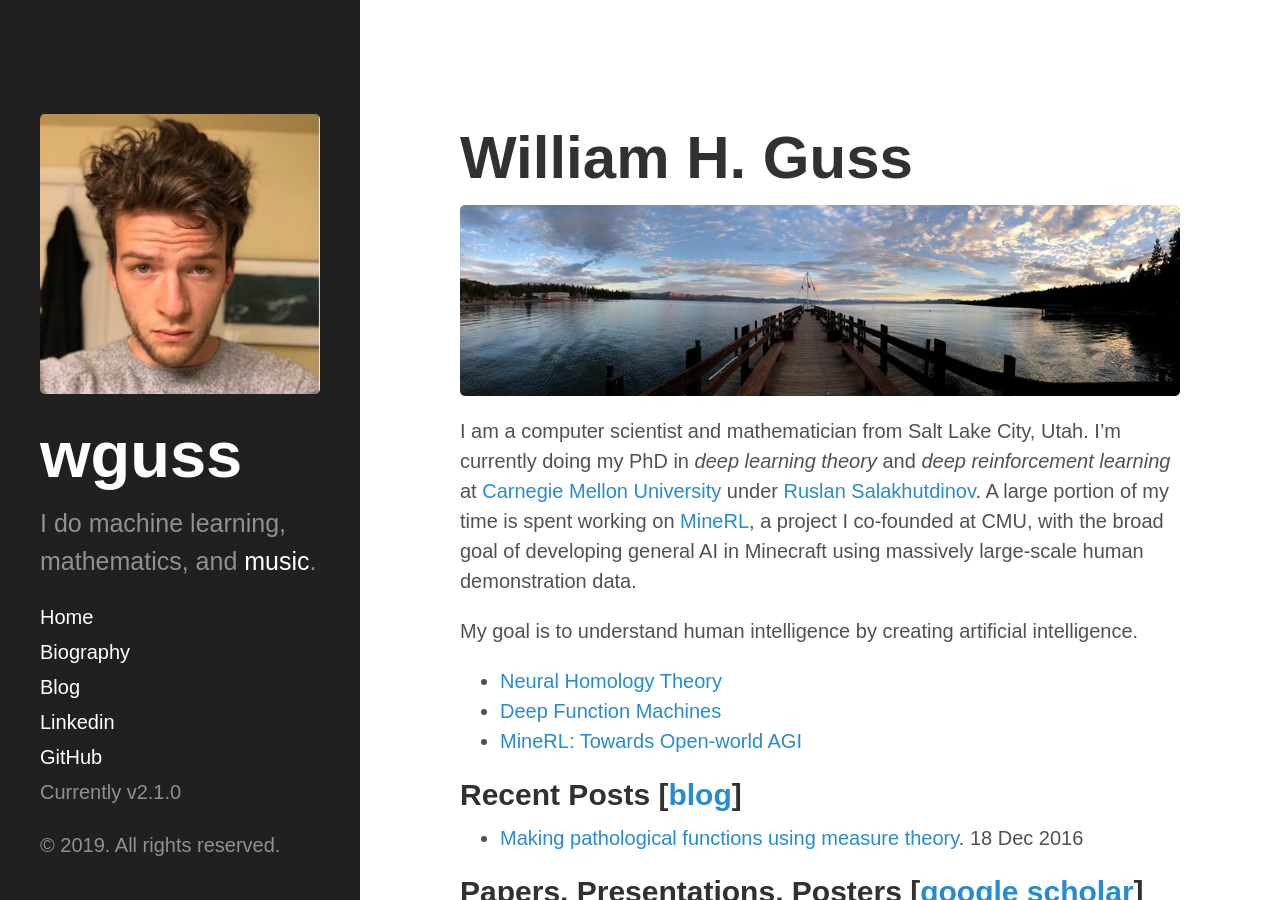
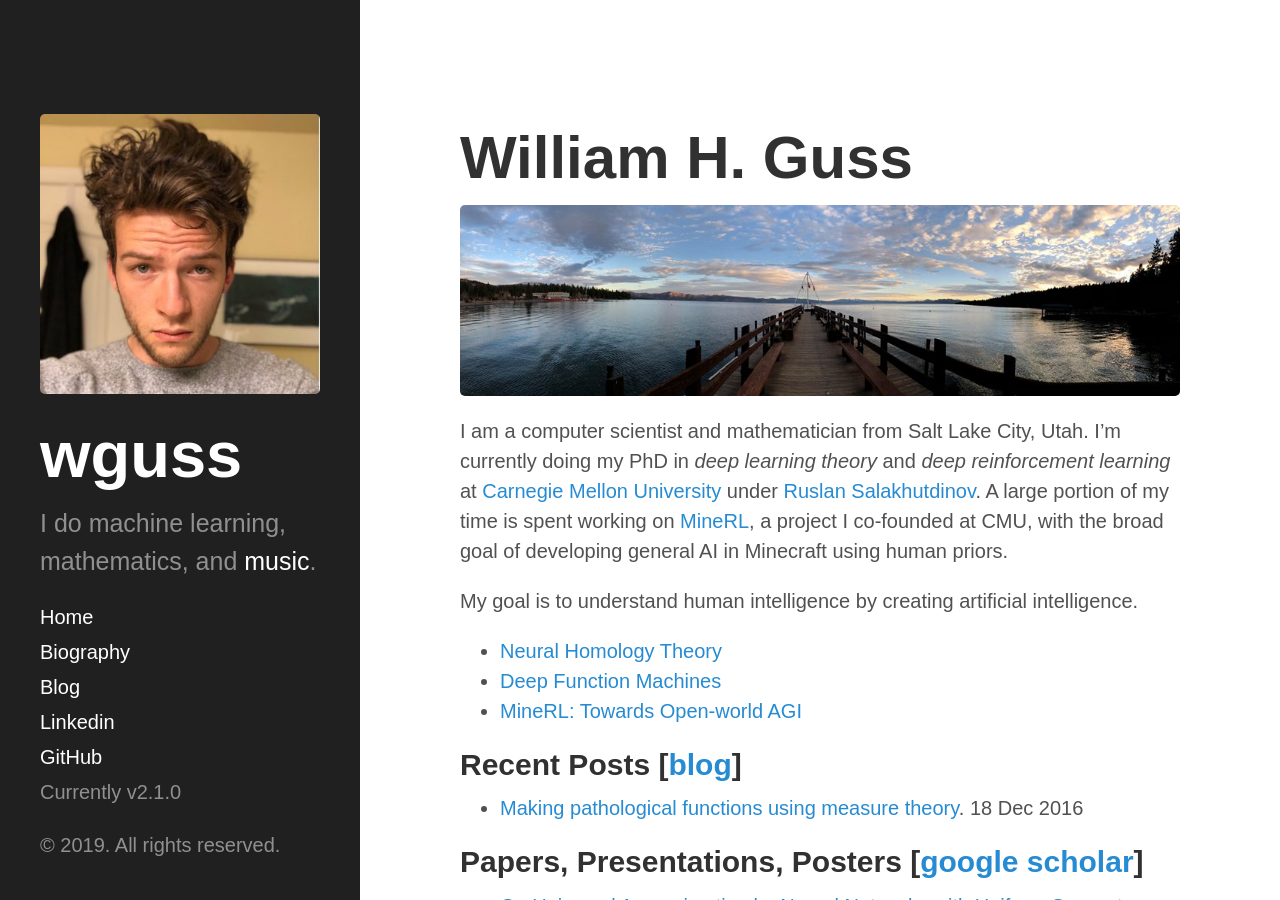
Before and after one commit to MadcowD/web, a Jekyll site: the page built from index.md, in a window 1280 px wide and 900 px high. Built offline with Jekyll 4.4.1, drawn with Linux system fonts in a browser that asks for light colours; some web fonts are replaced; our own code applies the rules of GitHub Pages for plain Markdown files.

Commit message:
Update index.md

```diff
--- a/index.md
+++ b/index.md
@@ -7,7 +7,7 @@
 # William H. Guss
 
 <img src="/public/home_banner.jpg" width="100%" />
-I am a computer scientist and mathematician from Salt Lake City, Utah. I'm currently doing my PhD in *deep learning theory* and *deep reinforcement learning* at [Carnegie Mellon University](http://ml.cmu.edu) under [Ruslan Salakhutdinov](http://www.cs.cmu.edu/~rsalakhu/). A large portion of my time is spent working on [MineRL](http://minerl.io), a project I co-founded at CMU, with the broad goal of developing general AI in Minecraft using massively large-scale human demonstration data.
+I am a computer scientist and mathematician from Salt Lake City, Utah. I'm currently doing my PhD in *deep learning theory* and *deep reinforcement learning* at [Carnegie Mellon University](http://ml.cmu.edu) under [Ruslan Salakhutdinov](http://www.cs.cmu.edu/~rsalakhu/). A large portion of my time is spent working on [MineRL](http://minerl.io), a project I co-founded at CMU, with the broad goal of developing general AI in Minecraft using human priors.
 
 My goal is to understand human intelligence by creating artificial intelligence.
 
```
